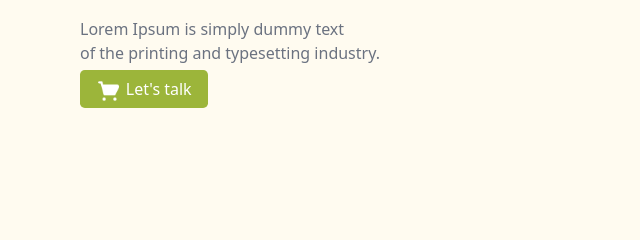
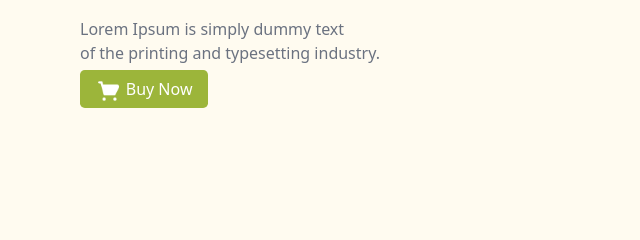
Before and after one commit to Ariyan-Rahman-Anas/Penguin-Fashion, a website built with Vite: page index.html in a window 1280 px wide. Shown: the part 345-585 px from the top of the page, 0-640 px from the left. Built offline with nearby package versions, Linux system fonts and the light colour scheme.

Commit message:
updated the button

```diff
--- a/index.html
+++ b/index.html
@@ -51,7 +51,7 @@
                     <p class="text-gray-500 py-3">Lorem Ipsum is simply dummy text <br>of the printing and typesetting industry.</p>
                     <a class="text-white bg-[#9CB53A] px-4 py-[.51rem] mt-[1rem] rounded-[.3rem] font-medium " href="">
                         <img class="inline w-[1.6rem]" src="./icons/shopping-cart 1.png" alt="">
-                        Let's talk
+                        Buy Now
                     </a>
                 </div>
                 <div class="home-banner">
```
